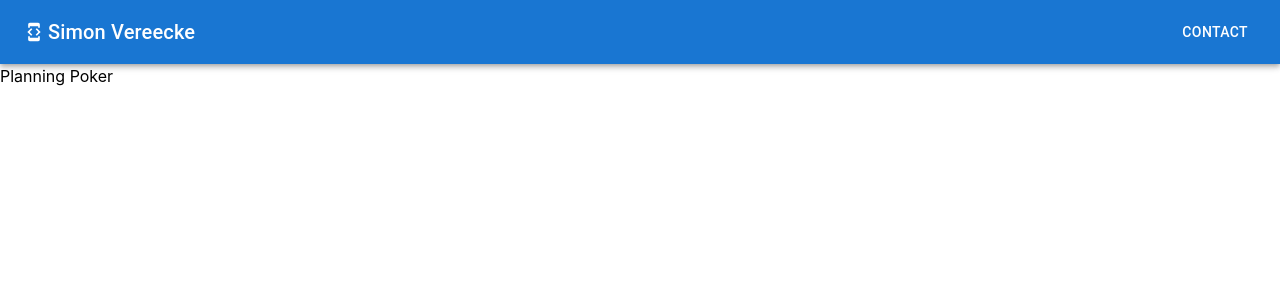
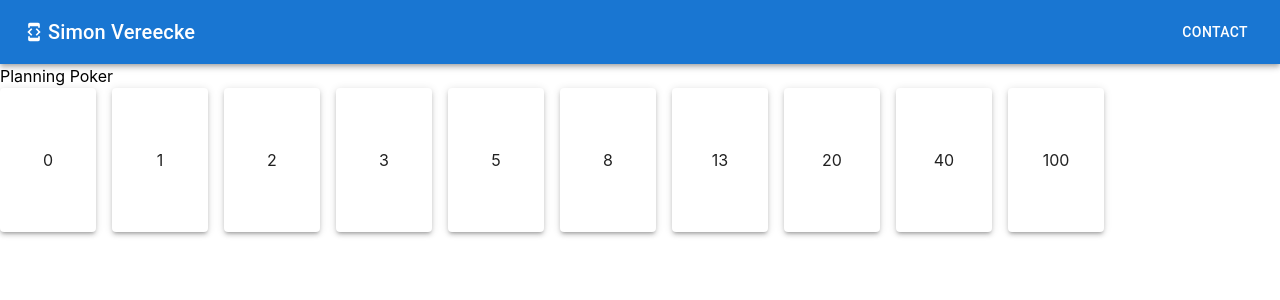
Before and after one commit to Simplify4Me2/my-awesome-website, a React (Vite) app in the folder my-resume-react-app/: page /planning-poker in a window 1280 px wide. Shown: the top 300 px of the page. Built offline with nearby package versions, Linux system fonts and the light colour scheme.

Commit message:
Add planning poker card

```diff
--- /dev/null
+++ b/my-resume-react-app/src/planning-poker/planning-poker-card.tsx
@@ -0,0 +1,16 @@
+import { Paper } from "@mui/material";
+import React from "react";
+
+interface IPlanningPokerCardProps {
+  value: number;
+}
+
+export const PlanningPokerCard: React.FC<IPlanningPokerCardProps> = ({
+  value,
+}) => {
+  return (
+    <Paper elevation={3} className="h-36 w-24 flex justify-center items-center hover:bg-violet-600 hover:cursor-pointer">
+      <span className="p-1 m-2">{value}</span>
+    </Paper>
+  );
+};
--- a/my-resume-react-app/src/planning-poker/planning-poker.tsx
+++ b/my-resume-react-app/src/planning-poker/planning-poker.tsx
@@ -1,11 +1,25 @@
+import { Stack } from "@mui/material";
 import React from "react";
 import { Header } from "../components/header";
+import { PlanningPokerCard } from "./planning-poker-card";
 
 export const PlanningPoker: React.FC = () => {
   return (
     <>
       <Header />
-      <span>Planning Poker</span>
+      <h1>Planning Poker</h1>
+      <Stack direction="row" spacing={2}>
+        <PlanningPokerCard value={0} />
+        <PlanningPokerCard value={1} />
+        <PlanningPokerCard value={2} />
+        <PlanningPokerCard value={3} />
+        <PlanningPokerCard value={5} />
+        <PlanningPokerCard value={8} />
+        <PlanningPokerCard value={13} />
+        <PlanningPokerCard value={20} />
+        <PlanningPokerCard value={40} />
+        <PlanningPokerCard value={100} />
+      </Stack>
     </>
   );
 };
```
